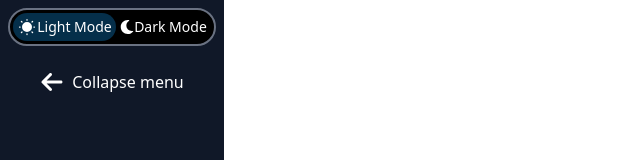
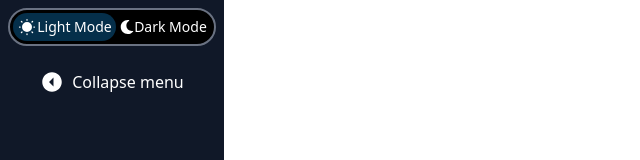
Before and after one commit to masudra/side-bar, a React (Vite) app: page / in a window 1280 px wide. Shown: the part 394-554 px from the top of the page, without its empty margins (0-640 px from the left). Built offline with nearby package versions, Linux system fonts and the light colour scheme.

Commit message:
toogle btn add

```diff
--- a/src/Pages/Dashbord/Dashbord.jsx
+++ b/src/Pages/Dashbord/Dashbord.jsx
@@ -4,9 +4,8 @@ import { FaCog } from "react-icons/fa";
 import { FaFile } from "react-icons/fa";
 import { FiLogOut } from "react-icons/fi";
 import { PiSunDimFill } from "react-icons/pi";
-
-import { FaArrowLeft } from "react-icons/fa6";
-import { FaArrowRight } from "react-icons/fa6";
+import { IoMdArrowDroprightCircle } from "react-icons/io";
+import { IoMdArrowDropleftCircle } from "react-icons/io";
 import { FaMoon } from "react-icons/fa";
 import { useState } from "react";
 export const Dashbord = () => {
@@ -15,7 +14,7 @@ export const Dashbord = () => {
   return (
     <div>
       <div
-        className={`h-screen bg-gray-900 text-white rounded-sm ${
+        className={`h-screen bg-gray-900  text-white rounded-sm ${
           isOpen ? "w-56 space-y-6 py-7 px-2" : "w-16 space-y-6 py-7 px-2"
         } `}
       >
@@ -28,7 +27,7 @@ export const Dashbord = () => {
           }`}
         >
           <img
-            className=" lg:w-28 md:w-20 w-12 "
+            className=" lg:w-28 md:w-20 w-16 "
             src="../../../public/LOGO-SADA-01-1.png"
           />
         </div>
@@ -133,14 +132,14 @@ export const Dashbord = () => {
           <button onClick={() => setIsOpen(!isOpen)}>
             {isOpen ? (
               <div className="flex items-center place-content-start space-x-2 ">
-                <FaArrowLeft className="lg:text-2xl md:text-xl text-sm"></FaArrowLeft>
+                <IoMdArrowDropleftCircle className="lg:text-2xl md:text-xl text-sm"></IoMdArrowDropleftCircle>
                 <h2 className={`${isOpen ? "inline-block" : "hidden"}`}>
                   {" "}
                   Collapse menu
                 </h2>
               </div>
             ) : (
-              <FaArrowRight className="lg:text-2xl md:text-xl text-sm"></FaArrowRight>
+              <IoMdArrowDroprightCircle className="lg:text-2xl md:text-xl text-sm"></IoMdArrowDroprightCircle>
             )}
           </button>
         </div>
```
